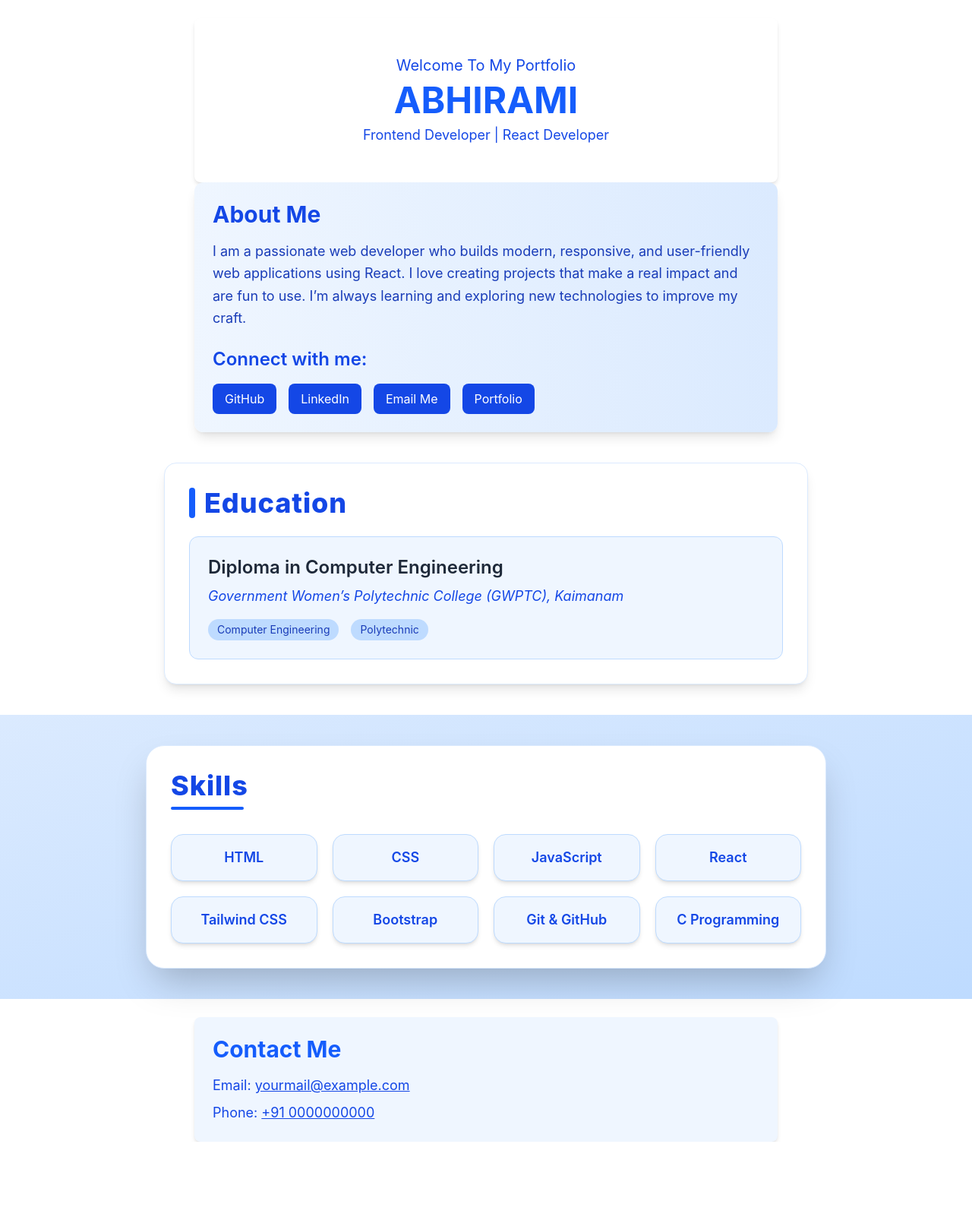
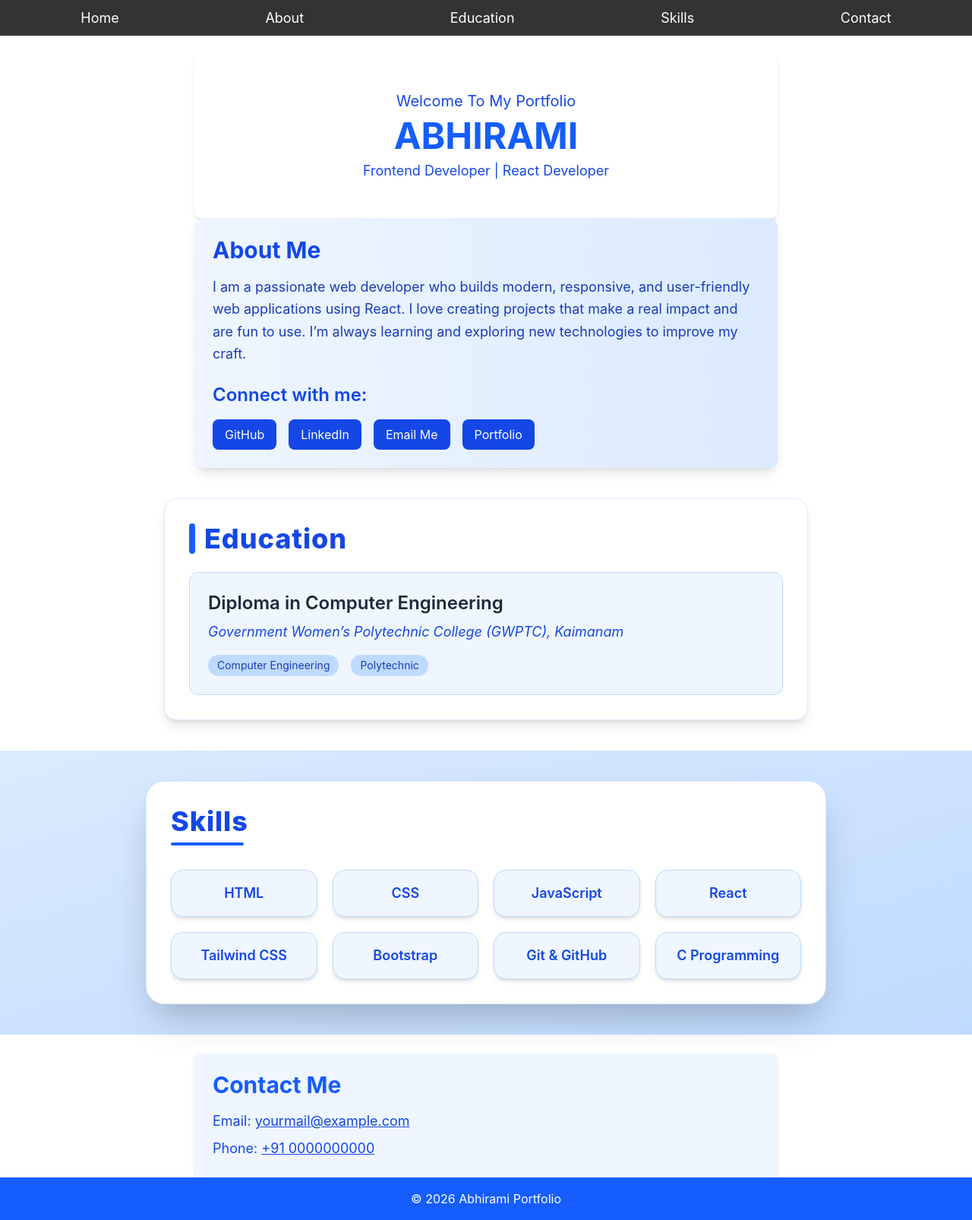
Before and after one commit to Abhiramiponnu/portfolio, a React app: page / in a window 1280 px wide. Shown: the whole page at 76% size. Before the commit the page ends 1503 px from the top, so only its background shows below. Built offline with nearby package versions, Linux system fonts and the light colour scheme; the HTML template or start-up script is replaced by a standard one.

Commit message:
update ui

```diff
--- a/src/App.jsx
+++ b/src/App.jsx
@@ -1,17 +1,21 @@
+import Navbar from "./components/Navbar";
 import Home from "./components/Home";
 import About from "./components/About";
 import Education from "./components/Education";
 import Skills from "./components/Skills";
 import Contact from "./components/Contact";
+import Footer from  "./components/Footer";
 import "./App.css";
 function App() {
   return (
     <>
+      <Navbar />
       <Home />
       <About />
       <Education />
       <Skills />
       <Contact />
+      <Footer />
     </>
   );
 }
--- a/src/components/About.jsx
+++ b/src/components/About.jsx
@@ -2,8 +2,12 @@ import React from "react";
 
 const About = () => {
   return (
+    <section id="about">
       <div className="max-w-3xl mx-auto p-6 bg-gradient-to-r from-blue-50 to-blue-100 shadow-lg rounded-xl transform transition duration-500 hover:scale-105">
-      <h2 className="text-3xl font-bold mb-4 text-blue-700">About Me</h2>
+        <h2 className="text-3xl font-bold mb-4 text-blue-700">
+          About Me
+        </h2>
+
         <p className="text-lg text-blue-800 leading-relaxed mb-6">
           I am a passionate web developer who builds modern, responsive, and
           user-friendly web applications using React. I love creating projects
@@ -11,7 +15,10 @@ const About = () => {
           exploring new technologies to improve my craft.
         </p>
 
-      <h3 className="text-2xl font-semibold text-blue-700 mb-4">Connect with me:</h3>
+        <h3 className="text-2xl font-semibold text-blue-700 mb-4">
+          Connect with me:
+        </h3>
+
         <div className="flex flex-wrap gap-4">
           <a
             href="https://github.com/yourusername"
@@ -21,6 +28,7 @@ const About = () => {
           >
             GitHub
           </a>
+
           <a
             href="https://www.linkedin.com/in/yourusername"
             target="_blank"
@@ -29,12 +37,14 @@ const About = () => {
           >
             LinkedIn
           </a>
+
           <a
             href="mailto:youremail@example.com"
             className="px-4 py-2 bg-blue-700 text-white rounded-lg hover:bg-blue-900 transition-colors duration-300"
           >
             Email Me
           </a>
+
           <a
             href="https://yourportfolio.com"
             target="_blank"
@@ -45,6 +55,7 @@ const About = () => {
           </a>
         </div>
       </div>
+    </section>
   );
 };
 
--- a/src/components/Contact.jsx
+++ b/src/components/Contact.jsx
@@ -2,8 +2,13 @@ import React from "react";
 
 const Contact = () => {
   return (
-    <section className="max-w-3xl mx-auto p-6 bg-blue-50 shadow-md rounded-lg mt-6">
-      <h2 className="text-3xl font-bold mb-4 text-blue-600">Contact Me</h2>
+    <section
+      id="contact"
+      className="max-w-3xl mx-auto p-6 bg-blue-50 shadow-md rounded-lg mt-6"
+    >
+      <h2 className="text-3xl font-bold mb-4 text-blue-600">
+        Contact Me
+      </h2>
 
       <div className="space-y-2 text-lg text-blue-700">
         <p>
@@ -15,6 +20,7 @@ const Contact = () => {
             yourmail@example.com
           </a>
         </p>
+
         <p>
           Phone:{" "}
           <a
--- a/src/components/Education.jsx
+++ b/src/components/Education.jsx
@@ -2,12 +2,16 @@ import React from "react";
 
 const Education = () => {
   return (
-    <section className="max-w-4xl mx-auto px-6 py-10">
+    <section
+      id="education"
+      className="max-w-4xl mx-auto px-6 py-10"
+    >
       <div className="bg-white border border-blue-100 rounded-2xl shadow-lg p-8 hover:shadow-2xl transition duration-300">
 
         {/* Heading */}
         <div className="flex items-center gap-3 mb-6">
           <div className="w-2 h-10 bg-blue-600 rounded-full"></div>
+
           <h2 className="text-4xl font-extrabold text-blue-700 tracking-wide">
             Education
           </h2>
--- a/src/components/Footer.jsx
+++ b/src/components/Footer.jsx
@@ -2,7 +2,10 @@ import React from "react";
 
 function Footer() {
   return (
-    <footer className="bg-blue-600 text-white text-center p-4">
+    <footer
+      id="footer"
+      className="bg-blue-600 text-white text-center p-4"
+    >
       © 2026 Abhirami Portfolio
     </footer>
   );
--- a/src/components/Home.jsx
+++ b/src/components/Home.jsx
@@ -2,7 +2,10 @@ import React from "react";
 
 function Home() {
   return (
-    <header className="bg-white flex flex-col justify-center items-center text-center p-12 rounded-lg shadow-md max-w-3xl mx-auto mt-6">
+    <header
+      id="home"
+      className="bg-white flex flex-col justify-center items-center text-center p-12 rounded-lg shadow-md max-w-3xl mx-auto mt-6"
+    >
       <p className="text-lg sm:text-xl text-blue-700 mb-2">
         Welcome To My Portfolio
       </p>
--- a/src/components/Navbar.jsx
+++ b/src/components/Navbar.jsx
@@ -1,9 +1,8 @@
-// Navbar.jsx
 import React from "react";
 
 function Navbar() {
   return (
-    <nav style={styles.nav}>
+    <nav id="navbar" style={styles.nav}>
       <a href="#home" style={styles.link}>Home</a>
       <a href="#about" style={styles.link}>About</a>
       <a href="#education" style={styles.link}>Education</a>
@@ -20,6 +19,7 @@ const styles = {
     display: "flex",
     justifyContent: "space-around"
   },
+
   link: {
     color: "white",
     textDecoration: "none",
--- a/src/components/Showdata.jsx
+++ b/src/components/Showdata.jsx
@@ -12,7 +12,7 @@ function Showdata({ users }) {
         {users.map((user) => (
           <div
             key={user.id}
-            className="bg-white/20 backdrop-blur-md border border-white/30 rounded-3xl p-6 shadow-xl hover:scale-105 transition duration-300"
+            className="bg-blue/20 backdrop-blur-md border border-white/30 rounded-3xl p-6 shadow-xl hover:scale-105 transition duration-300"
           >
             <h2 className="text-lg font-bold text-white mb-4 line-clamp-2">
               {user.title}
--- a/src/components/Skills.jsx
+++ b/src/components/Skills.jsx
@@ -13,8 +13,10 @@ const Skills = () => {
   ];
 
   return (
-    <section className="bg-gradient-to-br from-blue-100 to-blue-200 py-10 px-4">
-
+    <section
+      id="skills"
+      className="bg-gradient-to-br from-blue-100 to-blue-200 py-10 px-4"
+    >
       <div className="max-w-4xl mx-auto bg-white rounded-3xl shadow-2xl p-8 border border-blue-100">
 
         {/* Title */}
```
Lines whose indentation alone changed are shown as unchanged.
